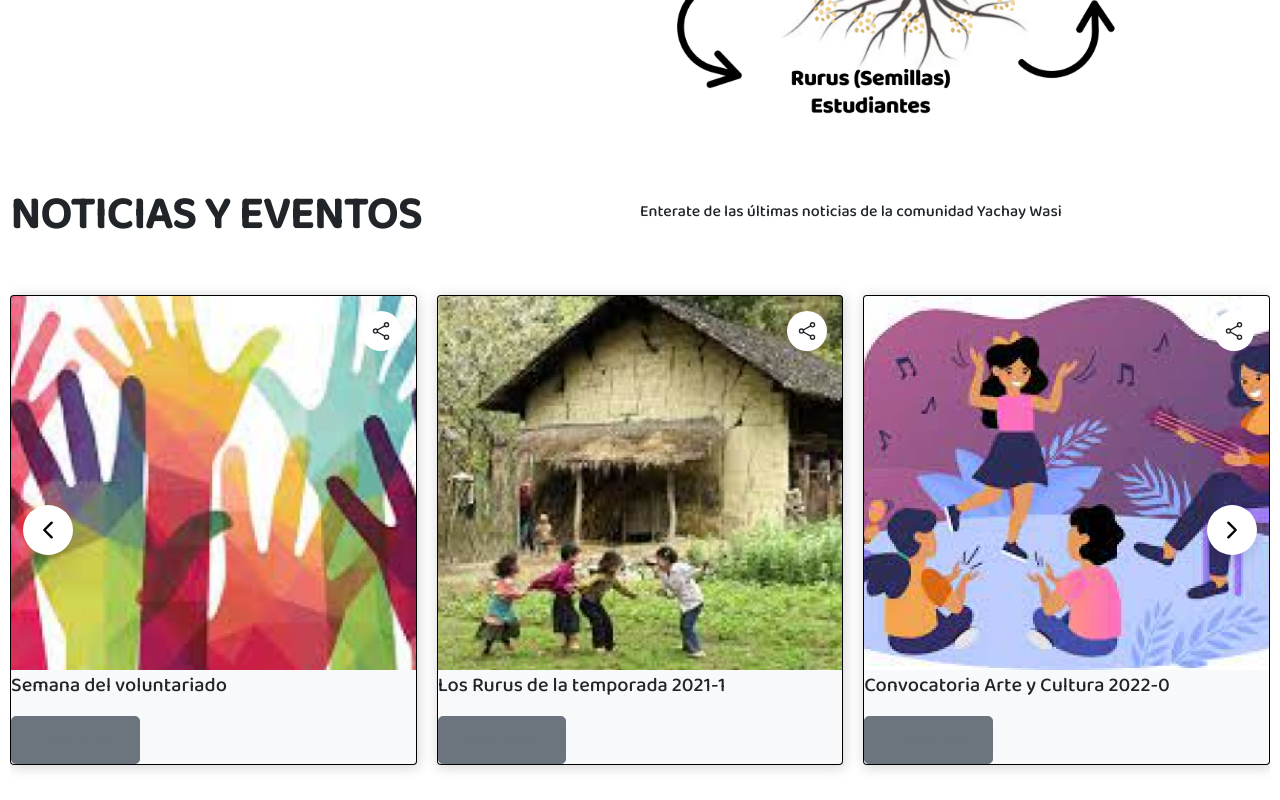
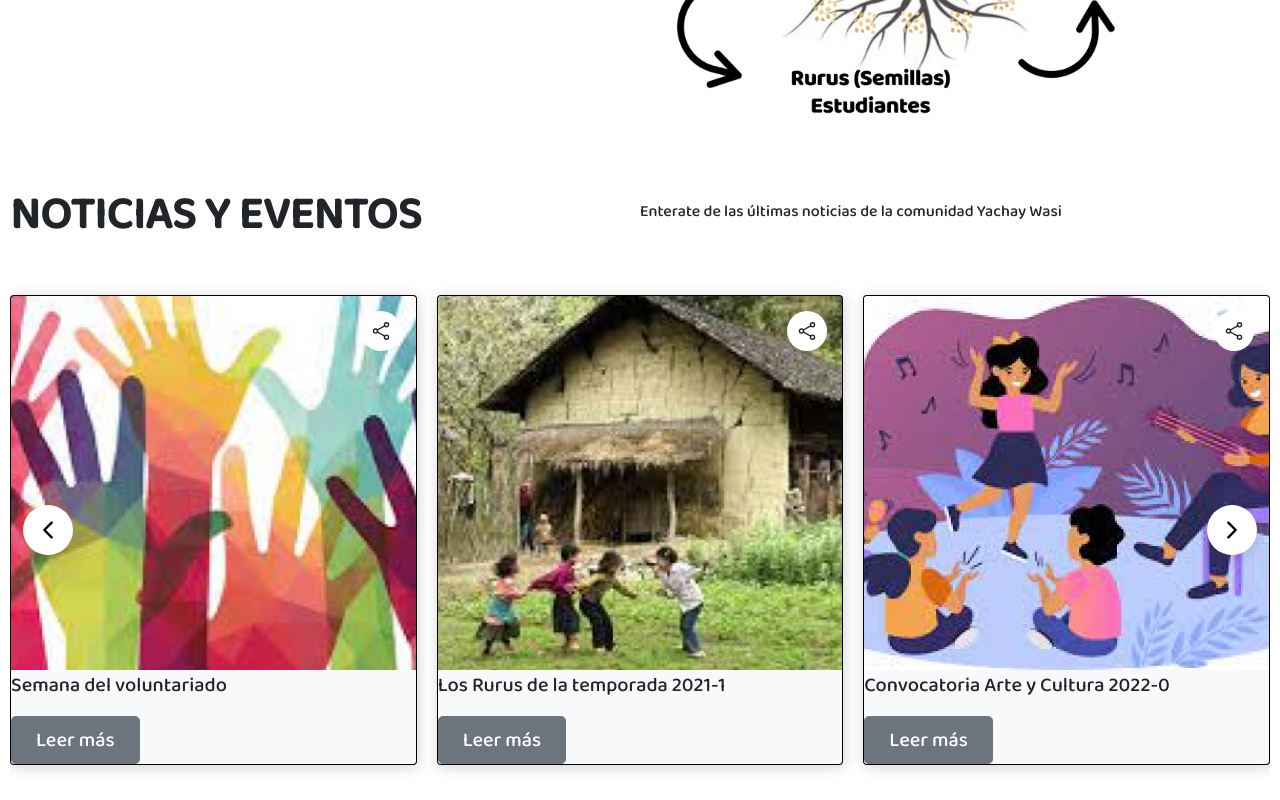
Before and after one commit to TimuDevGroup/Yachai_Wassy, a plain HTML site: page index.html in a window 1280 px wide. Shown: the part 1501-2301 px from the top of the page. Drawn offline with nearby package versions, Linux system fonts and the light colour scheme.

Commit message:
cambio en el color del texto de los botones del carrusel

```diff
--- a/index.html
+++ b/index.html
@@ -179,7 +179,7 @@
 					</div>
 					<div class="bg-light content">
 					  <p class="lead">Semana del voluntariado</p>
-					  <button type="button" class="btn btn-outline-secondary btn-secondary btn-lg px-4">Leer más</button>
+					  <button type="button" class="text-white btn btn-secondary btn-lg px-4">Leer más</button>
 					</div>
 				  </div>
 				</li>
@@ -194,7 +194,7 @@
 					</div>
 					<div class="bg-light content">
 					  <p class="lead">Los Rurus de la temporada 2021-1 </p>
-					  <button type="button" class="btn btn-outline-secondary btn-secondary btn-lg px-4">Leer más</button>
+					  <button type="button" class="text-white btn btn-secondary btn-lg px-4">Leer más</button>
 					</div>
 				  </div>
 				</li>
@@ -209,7 +209,7 @@
 					</div>
 					<div class="bg-light content">
 					  <p class="lead">Convocatoria Arte y Cultura 2022-0</p>
-					  <button type="button" class="btn btn-outline-secondary btn-secondary btn-lg px-4">Leer más</button>
+					  <button type="button" class="text-white btn btn-secondary btn-lg px-4">Leer más</button>
 					</div>
 				  </div>
 				</li>
```
